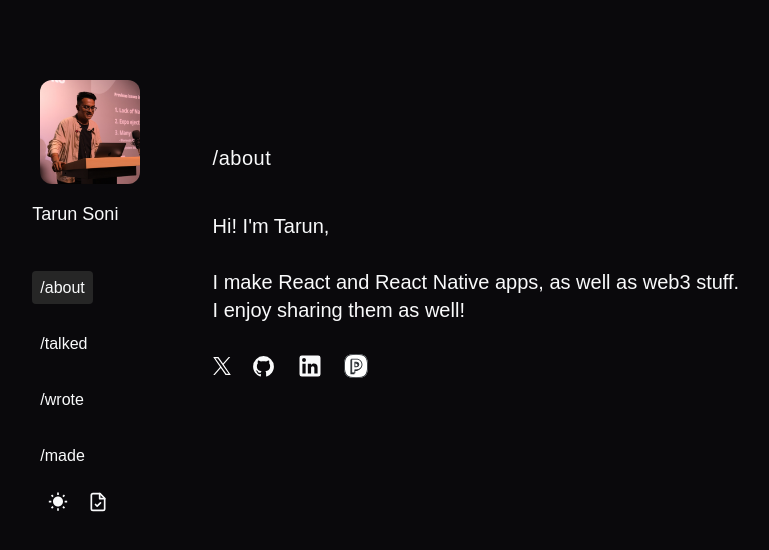
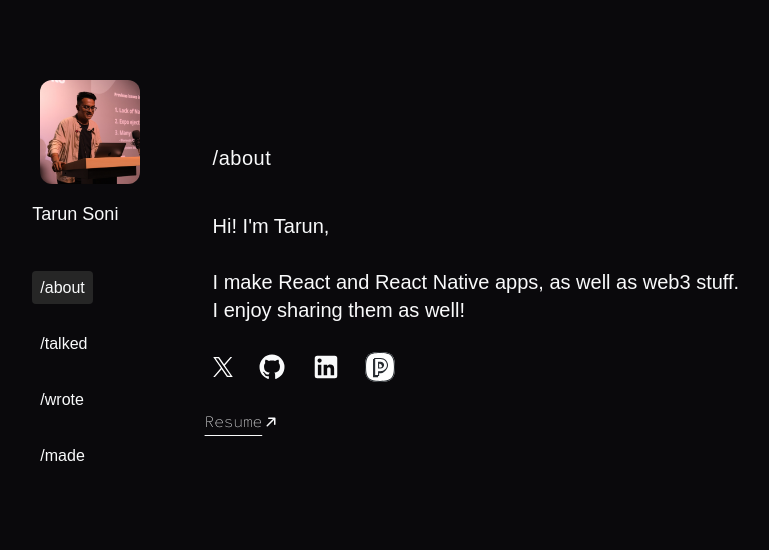
Before and after one commit to tarun-soni/tarun-new-portfolio, a Next.js app: page / in a window 1280 px wide. Shown: the top 550 px of the page, without its empty margins (197-966 px from the left). Built offline with nearby package versions, Linux system fonts and the light colour scheme; a web font is replaced by a local one.

Commit message:
moved resume button

```diff
--- a/src/components/Icons/index.tsx
+++ b/src/components/Icons/index.tsx
@@ -74,8 +74,8 @@ export const TwitterIconNew: FC<IconProps> = ({ size = 30, ...props }) => {
   return (
     <svg
       {...props}
-      width={size}
-      height={size}
+      width={size / 1.5}
+      height={size / 1.5}
       viewBox="0 0 1200 1227"
       fill="none"
       xmlns="http://www.w3.org/2000/svg">
@@ -139,8 +139,8 @@ export const Sun = () => (
   </svg>
 )
 
-export const DiagonalArrow = (props: any) => (
-  <svg width="1em" height="1em" viewBox="0 0 24 24" {...props}>
+export const DiagonalArrow: FC<IconProps> = ({ size = 30, ...props }) => (
+  <svg width={size} height={size} viewBox="0 0 24 24" {...props}>
     <path
       fill="currentColor"
       d="M18 7.05a1 1 0 0 0-1-1L9 6a1 1 0 0 0 0 2h5.56l-8.27 8.29a1 1 0 0 0 0 1.42a1 1 0 0 0 1.42 0L16 9.42V15a1 1 0 0 0 1 1a1 1 0 0 0 1-1Z"></path>
--- a/src/components/SocialsBar/index.tsx
+++ b/src/components/SocialsBar/index.tsx
@@ -10,53 +10,62 @@ import {
   PEERLIST_URL,
   TWITTER_URL,
 } from '../../data/profileURLs'
+import { ICON_BUTTON_COMMON_STYLES } from '@/data/constants'
+import useViewport from '@/hooks/useViewPort'
+import ViewResumeButton from '../ViewResumeButton'
 
 export const SocialsBar = () => {
   const iconClassNames =
     'mr-1 w-max rounded-md p-2 text-lg dark:hover:bg-gray-700 hover:bg-gray-300'
 
+  const viewPort = useViewport()
+  const ICON_SIZE = viewPort === 'xs' ? 20 : 30
+
   return (
-    <div
-      className="my-4 mb-12 rounded-md bg-skin-primary
-      ">
+    <>
+      <div className="mt-4 rounded-md bg-skin-primary ">
         <nav className="flex items-center">
           <div className="mr-auto">
-          <div className="flex flex-wrap items-center flex-row ">
+            <div className="flex flex-wrap items-center flex-row gap-x-1">
               <a
                 target="_blank"
                 href={TWITTER_URL}
-              className={iconClassNames}
+                className={ICON_BUTTON_COMMON_STYLES}
                 rel="noopener noreferrer"
                 aria-label="Visitor Twitter Profile">
-              <TwitterIconNew size={18} />
+                <TwitterIconNew size={ICON_SIZE} />
               </a>
               <a
                 target="_blank"
                 href={GITHUB_URL}
                 rel="noopener noreferrer"
-              className={iconClassNames}
+                className={ICON_BUTTON_COMMON_STYLES}
                 aria-label="Visitor Github Profile">
-              <GithubIcon size={25} />
+                <GithubIcon size={ICON_SIZE} />
               </a>
               <a
                 target="_blank"
                 href={LINKEDIN_URL}
                 rel="noopener noreferrer"
-              className={iconClassNames}
+                className={ICON_BUTTON_COMMON_STYLES}
                 aria-label="Visitor Linkedin Profile">
-              <LinkedInIcon size={28} />
+                <LinkedInIcon size={ICON_SIZE} />
               </a>
               <a
                 target="_blank"
                 href={PEERLIST_URL}
                 rel="noopener noreferrer"
-              className={iconClassNames}
+                className={ICON_BUTTON_COMMON_STYLES}
                 aria-label="Visitor Peerlist Profile">
-              <PeerlistIcon size={24} />
+                <PeerlistIcon size={ICON_SIZE} />
               </a>
             </div>
           </div>
         </nav>
       </div>
+      <div className="mt-4">
+        <ViewResumeButton type="TEXT" />
+      </div>
+    </>
   )
 }
--- /dev/null
+++ b/src/components/ToggleThemeButton/index.tsx
@@ -0,0 +1,38 @@
+import { fonts } from '@/utils/fonts'
+import useAppStore from '@/store'
+import { Moon, Sun } from '../Icons'
+import TypographyDemo from '../Typography'
+import {
+  Tooltip,
+  TooltipContent,
+  TooltipTrigger,
+} from '@/components/ui/tooltip'
+import { ICON_BUTTON_COMMON_STYLES } from '@/data/constants'
+
+const ToggleThemeButton = () => {
+  const { isDarkMode, setIsDarkMode } = useAppStore()
+
+  return (
+    <Tooltip delayDuration={200}>
+      <TooltipTrigger>
+        <button
+          type="button"
+          aria-label="Toggle Theme"
+          onClick={() => {
+            setIsDarkMode(!isDarkMode)
+          }}
+          className={ICON_BUTTON_COMMON_STYLES}>
+          {isDarkMode ? <Sun /> : <Moon />}
+        </button>
+      </TooltipTrigger>
+
+      <TooltipContent itemType="button" aria-label="Toggle Mode">
+        <TypographyDemo type="span" font={`${fonts.inter}`}>
+          {`${isDarkMode ? 'Light' : 'Dark'} Mode`}
+        </TypographyDemo>
+      </TooltipContent>
+    </Tooltip>
+  )
+}
+
+export default ToggleThemeButton
--- /dev/null
+++ b/src/components/ViewResumeButton/index.tsx
@@ -0,0 +1,71 @@
+import { fonts } from '@/utils/fonts'
+import TypographyDemo from '../Typography'
+import {
+  Tooltip,
+  TooltipContent,
+  TooltipTrigger,
+} from '@/components/ui/tooltip'
+import { FileCheck } from 'lucide-react'
+import { ICON_BUTTON_COMMON_STYLES, RESUME_URL } from '@/data/constants'
+import { FC } from 'react'
+import { DiagonalArrow } from '../Icons'
+type ViewResumeButtonProps = {
+  type: 'TOOLTIP' | 'TEXT'
+}
+const ViewResumeButton: FC<ViewResumeButtonProps> = ({ type = 'TEXT' }) => {
+  if (type === 'TEXT') {
+    return (
+      <button
+        type="button"
+        aria-label="View Resume"
+        onClick={() => {
+          window.open(RESUME_URL, '_blank')
+        }}>
+        <div
+          className="flex item-center flex-row
+            underline underline-offset-8
+            align-center justify-center">
+          <TypographyDemo
+            type="span"
+            font={`${fonts.sourceCodePro}`}
+            className="tracking-normal"
+            // className={selectedTabStyles}
+          >
+            Resume
+          </TypographyDemo>
+          <div style={{ marginTop: '4px' }}>
+            {/* border-2 border-red-300"> */}
+            <DiagonalArrow size={18} />
+          </div>
+        </div>
+      </button>
+    )
+  }
+  return (
+    <Tooltip>
+      <TooltipTrigger>
+        <button
+          type="button"
+          aria-label="View Resume"
+          onClick={() => {
+            window.open(RESUME_URL, '_blank')
+          }}
+          className={ICON_BUTTON_COMMON_STYLES}>
+          <FileCheck width={20} height={20} />
+        </button>
+      </TooltipTrigger>
+      <TooltipContent>
+        <TypographyDemo
+          type="span"
+          font={`${fonts.inter}`}
+          styles={{
+            marginTop: '2rem',
+          }}>
+          View Resume
+        </TypographyDemo>
+      </TooltipContent>
+    </Tooltip>
+  )
+}
+
+export default ViewResumeButton
--- a/src/components/Websidbar/SidebarContent.tsx
+++ b/src/components/Websidbar/SidebarContent.tsx
@@ -3,19 +3,8 @@ import { fonts } from '@/utils/fonts'
 import leftSideBarData from '@/utils/leftSidebarData'
 import { FC } from 'react'
 import useViewport from '@/hooks/useViewPort'
-import useAppStore from '@/store'
-import { Moon, Sun } from '../Icons'
 import TypographyDemo from '../Typography'
-import {
-  Tooltip,
-  TooltipContent,
-  TooltipTrigger,
-} from '@/components/ui/tooltip'
-import { FileCheck } from 'lucide-react'
-import { RESUME_URL } from '@/data/constants'
 import ProfilePhoto from '../ProfilePhoto'
-const iconClassNames =
-  'mr-1 w-30 h-30 rounded-md p-2 text-lg dark:hover:bg-gray-700 hover:bg-gray-300 '
 
 type SidebarContentProps = {
   selectedRoute: MyRoute
@@ -27,42 +16,39 @@ const SidebarContent: FC<SidebarContentProps> = ({
   setSelectedRoute,
   onSideBarLinkClick,
 }) => {
-  const { isDarkMode, setIsDarkMode } = useAppStore()
-
   const viewPort = useViewport()
   console.log('viewPort--', viewPort)
   const getClassNames = (viewPort: string) => {
     switch (viewPort) {
       case 'lg':
-        return 'flex flex-col h-full justify-center bg-netural-900'
+        return 'flex flex-col bg-netural-900'
       case 'md':
       case 'sm':
-        return 'flex flex-col justify-center bg-netural-900'
+        return 'flex flex-col bg-netural-900'
       case 'xs':
-        return 'flex flex-col justify-center bg-netural-900'
-
+        return 'flex flex-col bg-netural-900'
       default:
-        return 'flex flex-col h-full justify-center bg-netural-900'
+        return 'flex flex-col bg-netural-900'
     }
   }
 
   const getUlClassNames = (viewPort: string) => {
     switch (viewPort) {
       case 'lg':
-        return 'flex flex-col w-full h-full mt-8'
+        return 'flex flex-col w-full mt-8'
       case 'md':
       case 'sm':
-        return 'flex flex-row w-full h-full mt-8'
+        return 'flex flex-row w-full  mt-8'
       case 'xs':
-        return 'flex flex-row w-full h-full mt-8'
+        return 'flex flex-row w-full  mt-8'
       default:
-        return 'flex flex-row w-full h-full mt-8'
+        return 'flex flex-row w-full  mt-8'
     }
   }
   const mainContainerClassNames = getClassNames(viewPort)
   const ulClassNames = getUlClassNames(viewPort)
   return (
-    <div className={`${mainContainerClassNames}w-fit`}>
+    <div className={`${mainContainerClassNames} w-fit `}>
       <ProfilePhoto viewPort={viewPort} setSelectedRoute={setSelectedRoute} />
 
       <ul className={ulClassNames}>
@@ -109,49 +95,8 @@ const SidebarContent: FC<SidebarContentProps> = ({
         })}
       </ul>
 
-      <div className="md:block  flex  items-center justify-start px-2">
-        <Tooltip delayDuration={200}>
-          <TooltipTrigger>
-            <button
-              type="button"
-              aria-label="Toggle Theme"
-              onClick={() => {
-                setIsDarkMode(!isDarkMode)
-              }}
-              className={iconClassNames}>
-              {isDarkMode ? <Sun /> : <Moon />}
-            </button>
-          </TooltipTrigger>
-
-          <TooltipContent itemType="button" aria-label="Toggle Mode">
-            <TypographyDemo type="span" font={`${fonts.inter}`}>
-              {`${isDarkMode ? 'Light' : 'Dark'} Mode`}
-            </TypographyDemo>
-          </TooltipContent>
-        </Tooltip>
-        <Tooltip>
-          <TooltipTrigger>
-            <button
-              type="button"
-              aria-label="View Resume"
-              onClick={() => {
-                window.open(RESUME_URL, '_blank')
-              }}
-              className={iconClassNames}>
-              <FileCheck width={20} height={20} />
-            </button>
-          </TooltipTrigger>
-          <TooltipContent>
-            <TypographyDemo
-              type="span"
-              font={`${fonts.inter}`}
-              styles={{
-                marginTop: '2rem',
-              }}>
-              View Resume
-            </TypographyDemo>
-          </TooltipContent>
-        </Tooltip>
+      <div className="md:block  flex  items-center justify-start px-2 ">
+        {/* <ToggleThemeButton /> */}
       </div>
     </div>
   )
--- a/src/data/constants.ts
+++ b/src/data/constants.ts
@@ -1,4 +1,7 @@
 const RESUME_URL =
   'https://drive.google.com/file/d/13ukyljNMXfmTmBHtNE668b7ziAchnPR1/view?usp=sharing'
 
-export { RESUME_URL }
+const ICON_BUTTON_COMMON_STYLES =
+  'mr-1 w-30 h-30 rounded-md p-2 text-lg dark:hover:bg-gray-700 hover:bg-gray-300'
+
+export { RESUME_URL, ICON_BUTTON_COMMON_STYLES }
```
Lines whose indentation alone changed are shown as unchanged.
